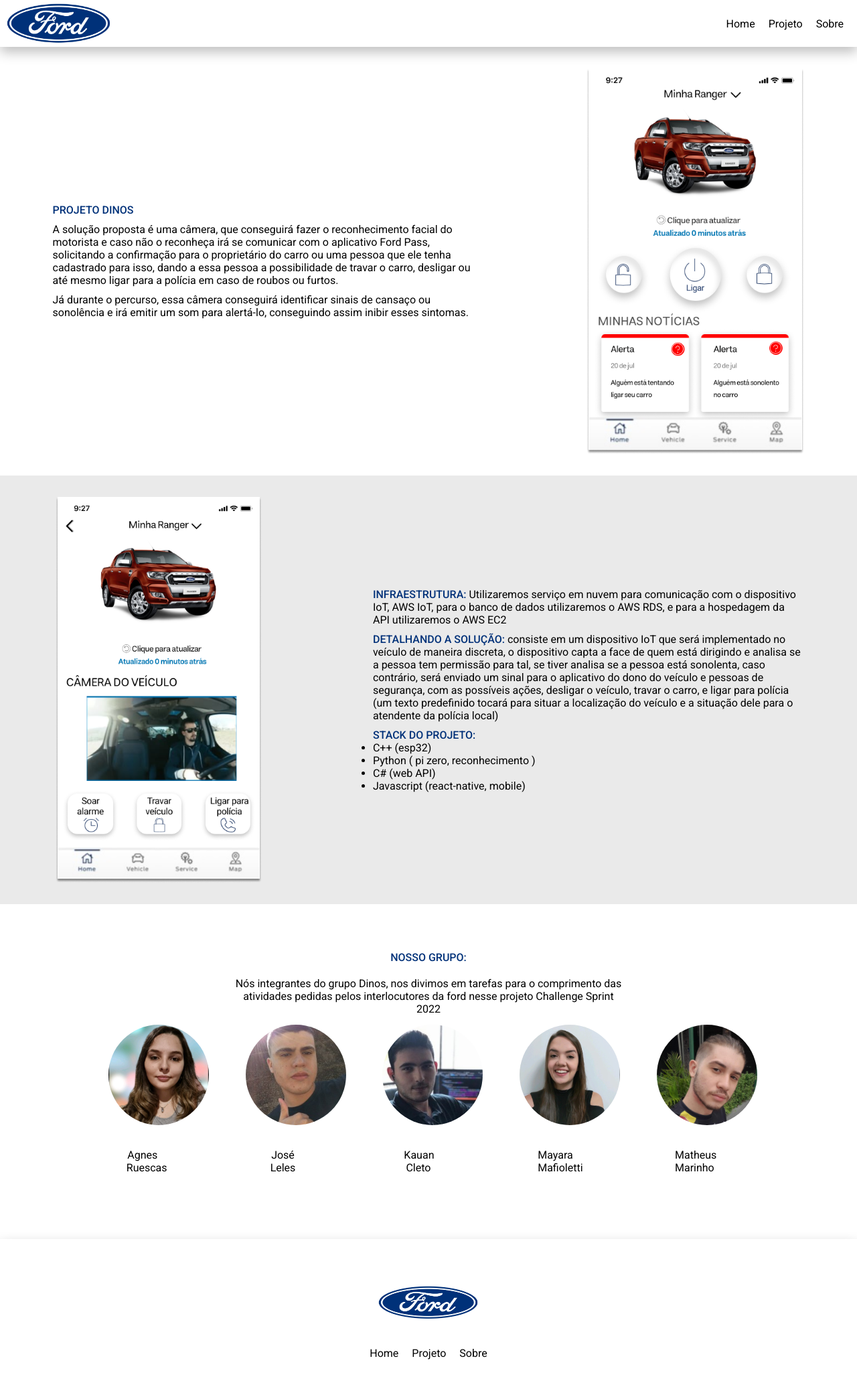
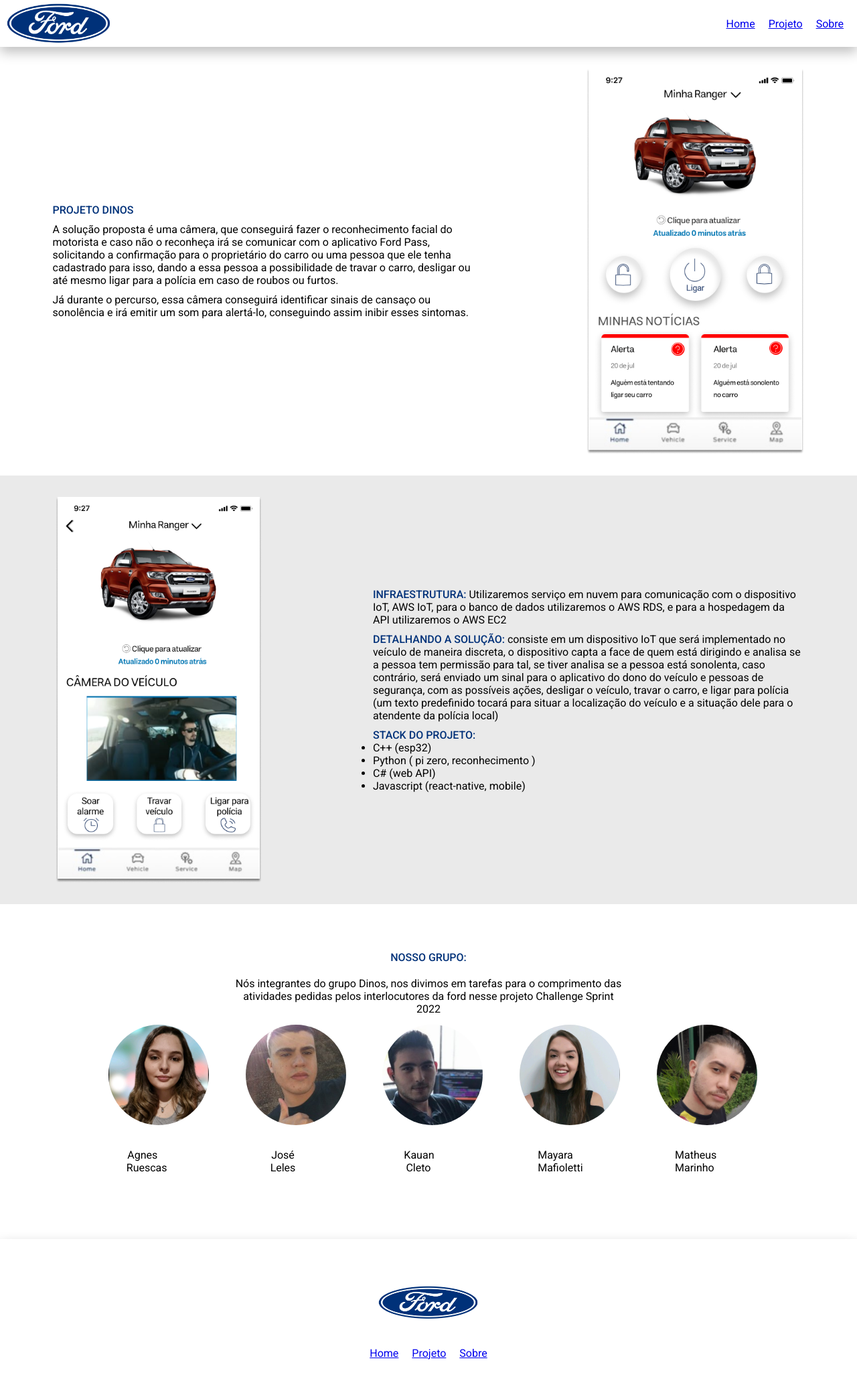
Before and after one commit to DinosAPMD/challenge-apmd, a plain HTML site: page index.html in a window 1280 px wide. Shown: the whole page at 67% size. Drawn offline with Linux system fonts and the light colour scheme.

Commit message:
Update index.html

```diff
--- a/index.html
+++ b/index.html
@@ -6,7 +6,7 @@
     <meta http-equiv="X-UA-Compatible" content="IE=edge">
     <meta name="viewport" content="width=device-width, initial-scale=1.0">
     <link rel="stylesheet" href="css/style.css">
-    <title>Document</title>
+    <title>Dinos</title>
 </head>
 
 <body>
@@ -14,9 +14,9 @@
         <img id="logo" src="img/ford_logo.png" alt="">
         <nav>
             <ul>
-                <li>Home</li>
-                <li>Projeto</li>
-                <li>Sobre</li>
+                <li><a href="#home">Home</a></li>
+                <li><a href="#prjeto">Projeto</a></li>
+                <li><a href="#sobre">Sobre</a></li>
             </ul>
         </nav>
     </header>
@@ -118,9 +118,9 @@
         <img id="footer-logo" src="img/ford_logo.png" alt="">
         <nav>
             <ul>
-                <li>Home</li>
-                <li>Projeto</li>
-                <li>Sobre</li>
+                <li><a href="#home">Home</a></li>
+                <li><a href="#prjeto">Projeto</a></li>
+                <li><a href="#sobre">Sobre</a></li>
             </ul>
         </nav>
     </footer>
```
